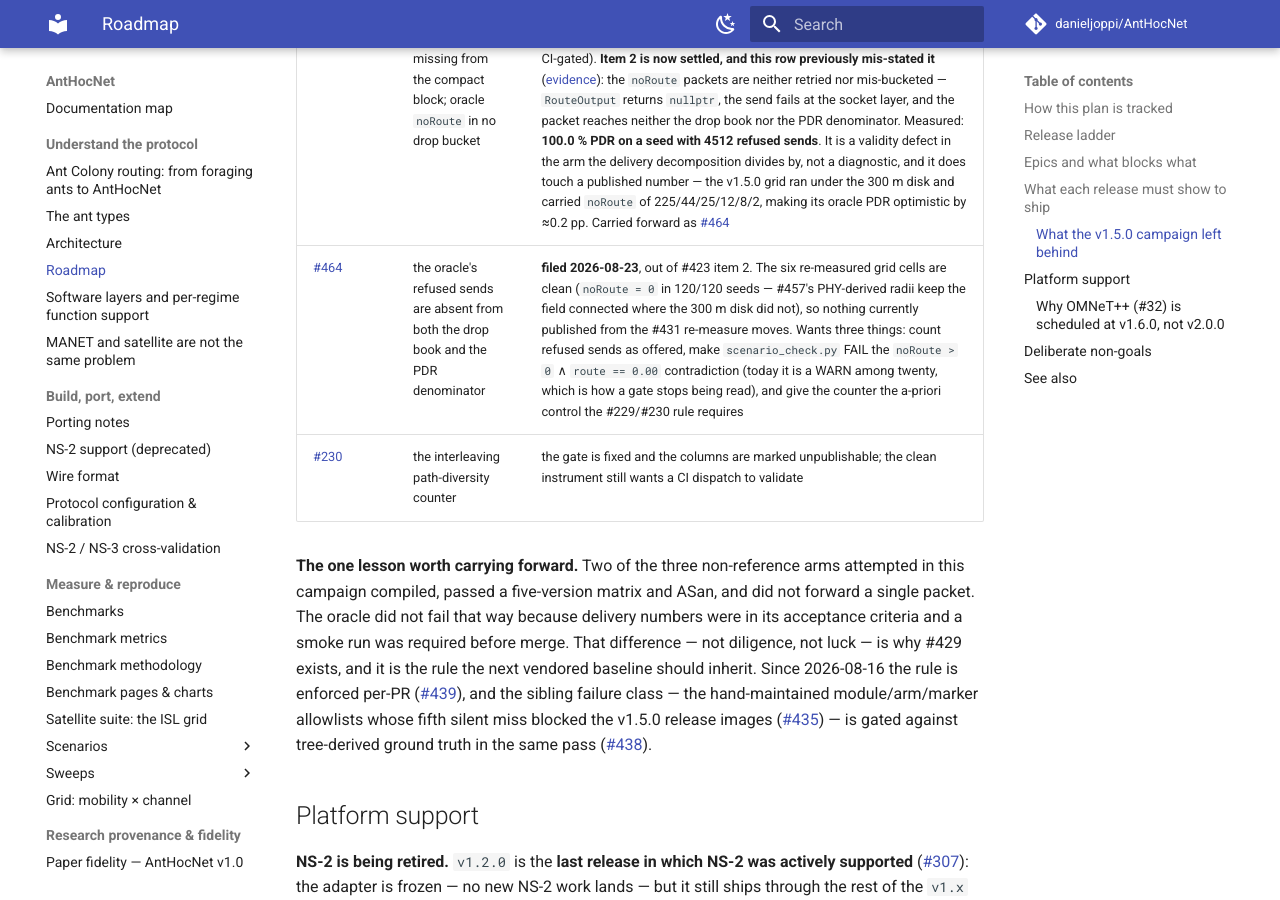
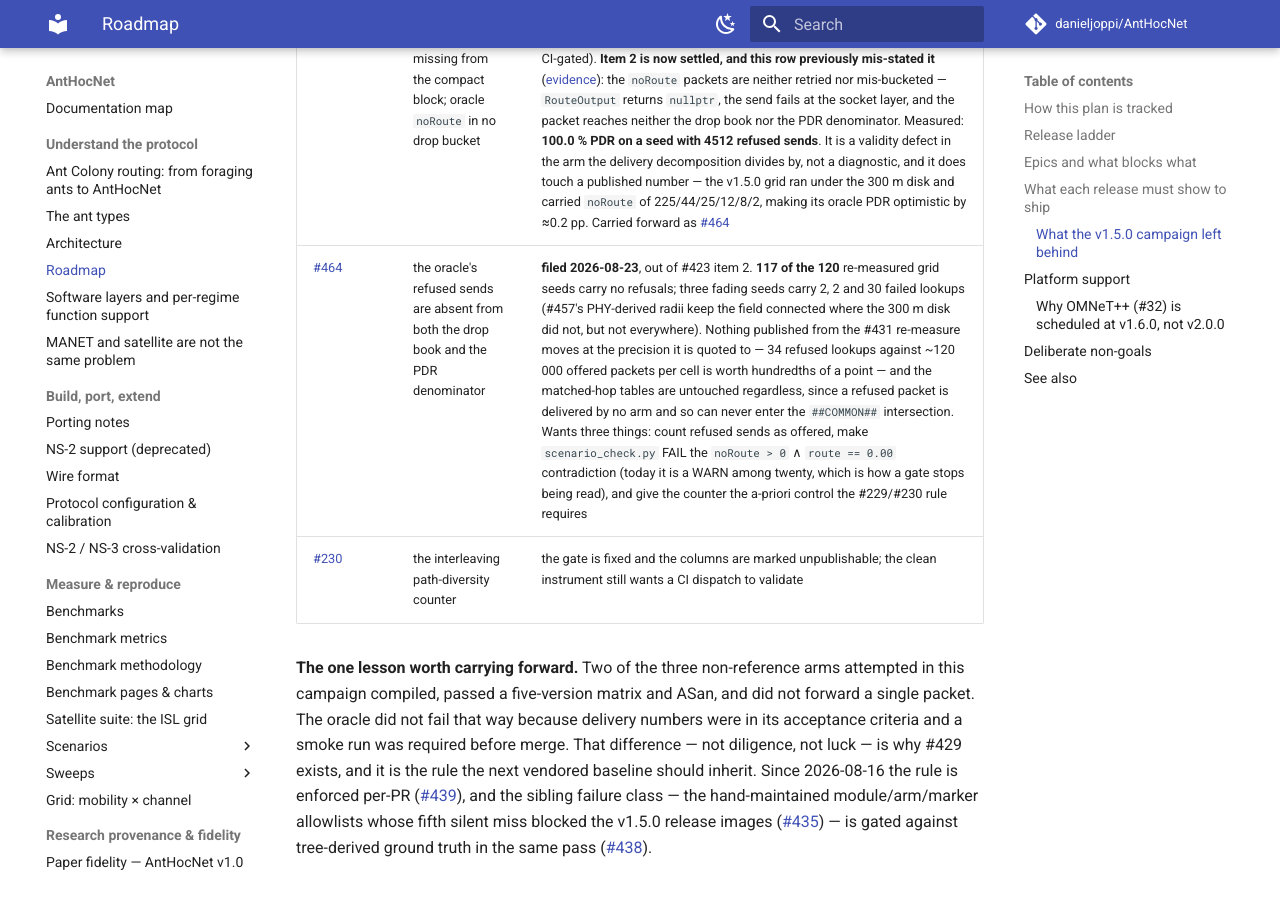
Before and after one commit to danieljoppi/AntHocNet, an MkDocs documentation site: the page built from docs/roadmap.md, in a window 1280 px wide and 900 px high, scrolled down 5624 px. Built offline with MkDocs 1.6.1 and Material for MkDocs 9.7.7, drawn with Linux system fonts in a browser that asks for light colours; comment, search, counter and statistics services are not loaded.

Commit message:
docs(roadmap): correct the #464 row — 117/120 seeds are clean, not 120/120
The row I added claimed noRoute = 0 in 120/120 re-measured grid seeds. Three
fading seeds carry refusals (2, 2 and 30 failed lookups); I had checked three
of the six cells and generalised.

The magnitude changes no conclusion — 34 refused lookups against roughly
120 000 offered packets per cell is worth hundredths of a point, and the
direction was already stated correctly — but the claim was load-bearing for
"nothing currently published moves", so the row now says why nothing moves
(the bias is far below the reported intervals) rather than asserting the
cells are pristine.

Also states the reason the matched-hop tables are untouched regardless: a
refused packet is delivered by no arm, so it can never enter the ##COMMON##
intersection.

Refs #464, #465, #431

Co-authored-by: Claude <noreply@anthropic.com>
Claude-Session: https://claude.ai/code/session_01VKtKHtuMwTUY8uBBCJceDY

```diff
--- a/docs/roadmap.md
+++ b/docs/roadmap.md
@@ -141,7 +141,7 @@ what to pick up next should not have to reconstruct them from closed threads.
 | [#430](https://github.com/danieljoppi/AntHocNet/issues/430) | a re-injection remedy that distinguishes redundant from delivering | capping by count was measured and rejected; the waste is real but the first remedy tried was the wrong instrument |
 | [#433](https://github.com/danieljoppi/AntHocNet/issues/433) | `RepairHoldCap`, the unmeasured half of the hold-cap frontier | changing it supersedes the corpus again — **fold into whatever campaign next re-baselines the grid**, exactly as #371 was folded into this one |
 | [#423](https://github.com/danieljoppi/AntHocNet/issues/423) | `##ORACLE##` missing from the compact block; oracle `noRoute` in no drop bucket | item 1 closed by [PR #438](https://github.com/danieljoppi/AntHocNet/pull/438) (re-emit added, and the marker re-emit list is now CI-gated). **Item 2 is now settled, and this row previously mis-stated it** ([evidence](https://github.com/danieljoppi/AntHocNet/issues/423#issuecomment-5455265085)): the `noRoute` packets are neither retried nor mis-bucketed — `RouteOutput` returns `nullptr`, the send fails at the socket layer, and the packet reaches neither the drop book nor the PDR denominator. Measured: **100.0 % PDR on a seed with 4512 refused sends**. It is a validity defect in the arm the delivery decomposition divides by, not a diagnostic, and it does touch a published number — the v1.5.0 grid ran under the 300 m disk and carried `noRoute` of 225/44/25/12/8/2, making its oracle PDR optimistic by ≈0.2 pp. Carried forward as [#464](https://github.com/danieljoppi/AntHocNet/issues/464) |
-| [#464](https://github.com/danieljoppi/AntHocNet/issues/464) | the oracle's refused sends are absent from both the drop book and the PDR denominator | **filed 2026-08-23**, out of #423 item 2. The six re-measured grid cells are clean (`noRoute = 0` in 120/120 seeds — #457's PHY-derived radii keep the field connected where the 300 m disk did not), so nothing currently published from the #431 re-measure moves. Wants three things: count refused sends as offered, make `scenario_check.py` FAIL the `noRoute > 0` ∧ `route == 0.00` contradiction (today it is a WARN among twenty, which is how a gate stops being read), and give the counter the a-priori control the #229/#230 rule requires |
+| [#464](https://github.com/danieljoppi/AntHocNet/issues/464) | the oracle's refused sends are absent from both the drop book and the PDR denominator | **filed 2026-08-23**, out of #423 item 2. **117 of the 120** re-measured grid seeds carry no refusals; three fading seeds carry 2, 2 and 30 failed lookups (#457's PHY-derived radii keep the field connected where the 300 m disk did not, but not everywhere). Nothing published from the #431 re-measure moves at the precision it is quoted to — 34 refused lookups against ~120 000 offered packets per cell is worth hundredths of a point — and the matched-hop tables are untouched regardless, since a refused packet is delivered by no arm and so can never enter the `##COMMON##` intersection. Wants three things: count refused sends as offered, make `scenario_check.py` FAIL the `noRoute > 0` ∧ `route == 0.00` contradiction (today it is a WARN among twenty, which is how a gate stops being read), and give the counter the a-priori control the #229/#230 rule requires |
 | [#230](https://github.com/danieljoppi/AntHocNet/issues/230) | the interleaving path-diversity counter | the gate is fixed and the columns are marked unpublishable; the clean instrument still wants a CI dispatch to validate |
 
 **The one lesson worth carrying forward.** Two of the three non-reference arms
```
